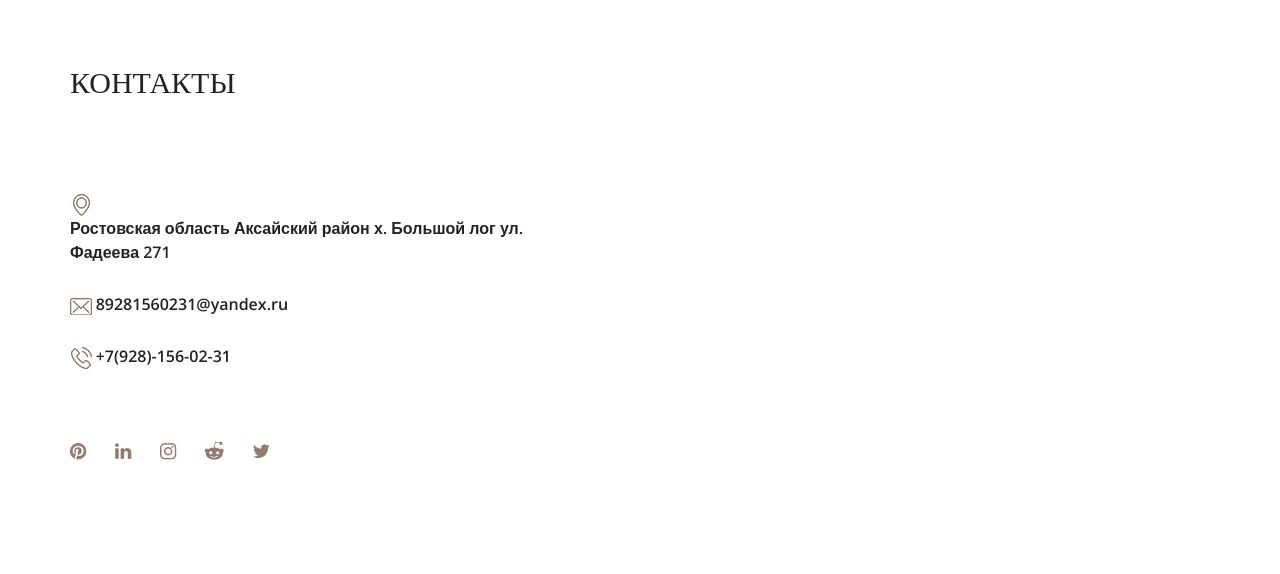
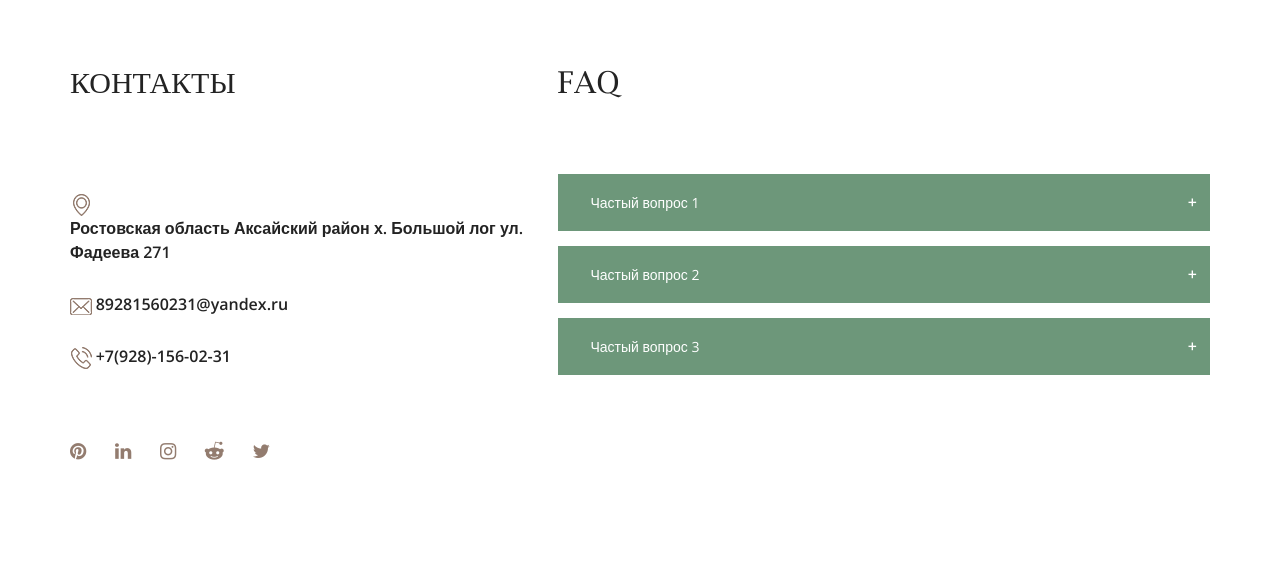
Before and after one commit to Dim-Nike/park_Victoria, a Django app: page /contact/ in a window 1280 px wide. Shown: the part 958-1532 px from the top of the page. Run offline with Django 4.2, Linux system fonts and the light colour scheme; some libraries are stand-ins or nearby versions.

Commit message:
set contact

```diff
--- a/park_Victoria/main/templates/main/contacts.html
+++ b/park_Victoria/main/templates/main/contacts.html
@@ -142,7 +142,40 @@
 					</div>
 				</div>
 
+				<div class="col-lg-7">
+					<div class="faq">
+						<div class="contact_title">faq</div>
+						<div class="faq_content">
 
+							<!-- Accordions -->
+							<div class="accordions">
+
+								<div class="accordion_container">
+									<div class="accordion d-flex flex-row align-items-center"><div>Частый вопрос 1</div></div>
+									<div class="accordion_panel">
+										<p>Ответ Ответ Ответ Ответ Ответ Ответ Ответ Ответ Ответ Ответ Ответ Ответ Ответ Ответ Ответ Ответ Ответ Ответ Ответ Ответ</p>
+									</div>
+								</div>
+
+								<div class="accordion_container">
+									<div class="accordion d-flex flex-row align-items-center"><div>Частый вопрос 2</div></div>
+									<div class="accordion_panel">
+										<p>Ответ Ответ Ответ Ответ Ответ Ответ Ответ Ответ Ответ Ответ Ответ Ответ Ответ Ответ Ответ Ответ Ответ Ответ Ответ Ответ</p>
+									</div>
+								</div>
+
+								<div class="accordion_container">
+									<div class="accordion d-flex flex-row align-items-center"><div>Частый вопрос 3</div></div>
+									<div class="accordion_panel">
+										<p>Ответ Ответ Ответ Ответ Ответ Ответ Ответ Ответ Ответ Ответ Ответ Ответ Ответ Ответ Ответ Ответ Ответ Ответ Ответ Ответ</p>
+									</div>
+								</div>
+
+							</div>
+
+						</div>
+					</div>
+				</div>
 			</div>
 		</div>
 	</div>
```
